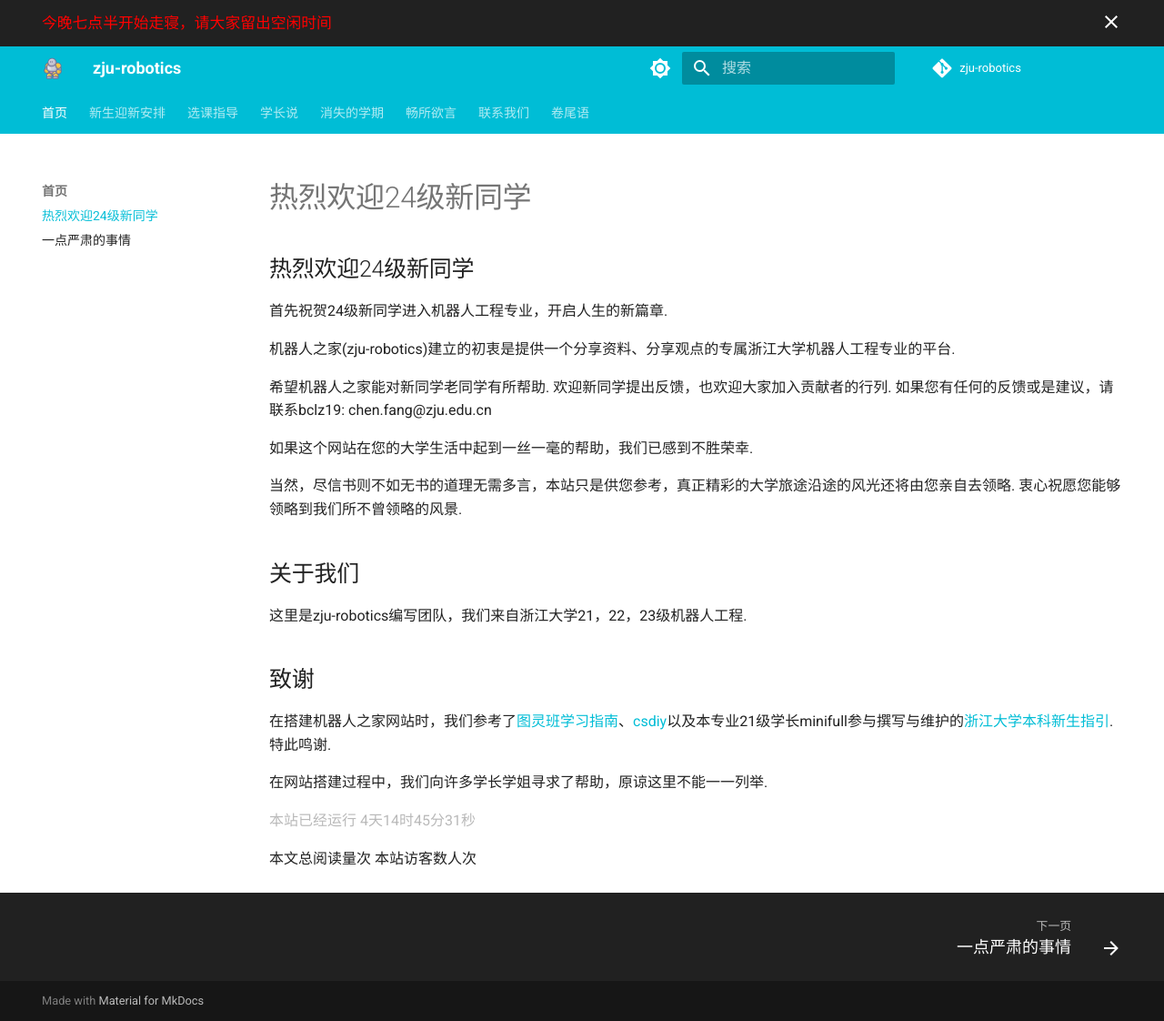
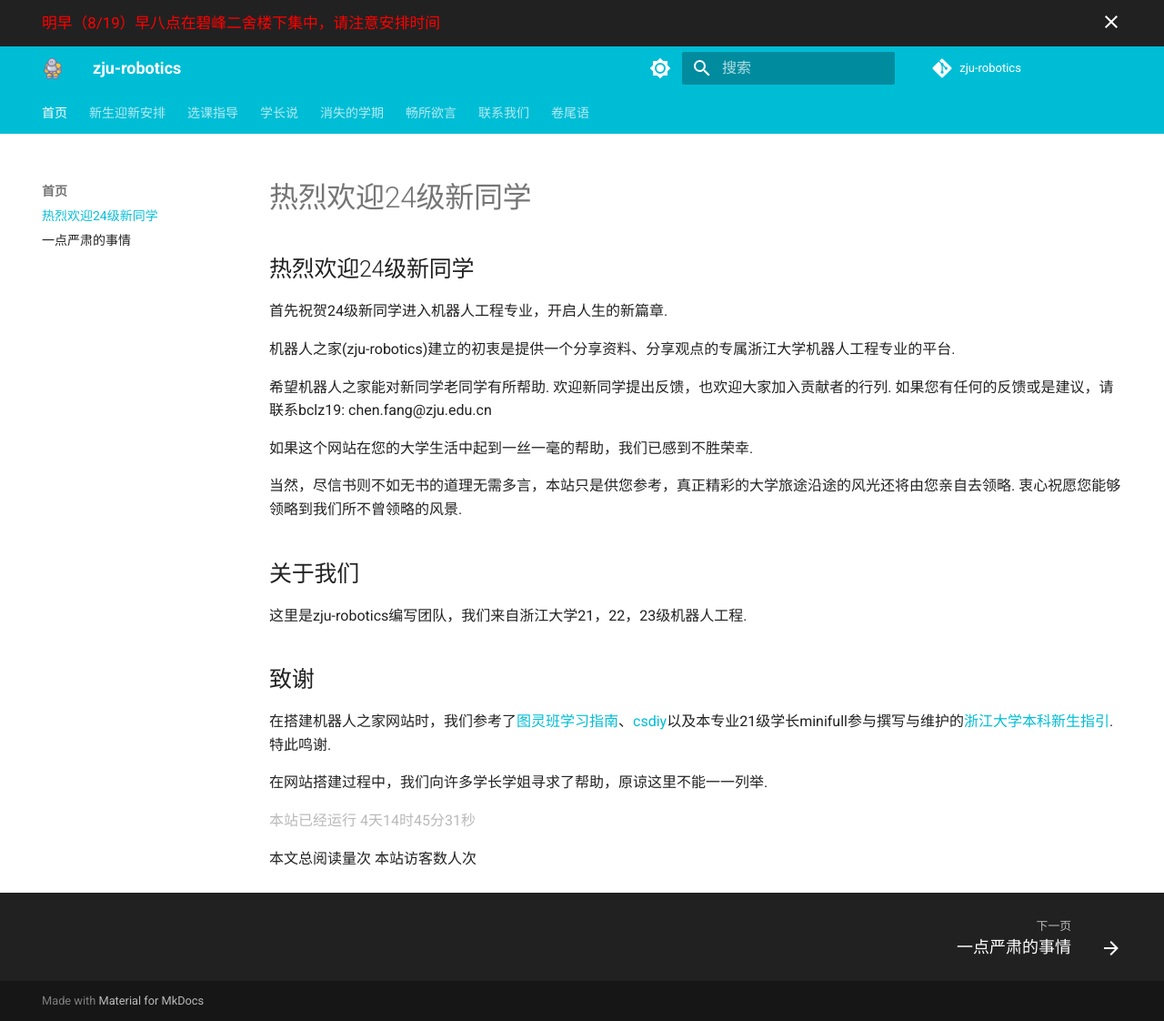
Before and after one commit to bclz19/zju-robotics, an MkDocs documentation site: the page built from docs/index.md, in a window 1280 px wide and 1122 px high. Shown: the whole window at 91% size. Built offline with MkDocs 1.6.1 and Material for MkDocs 9.7.7, drawn with Linux system fonts in a browser that asks for light colours; comment, search, counter and statistics services are not loaded.

Commit message:
更新安排

```diff
--- a/overrides/main.html
+++ b/overrides/main.html
@@ -2,6 +2,6 @@
 
 {% block announce %}
   <!-- Add announcement here, including arbitrary HTML -->
-  <big><font color='red'>今晚七点半开始走寝，请大家留出空闲时间</font></big>
+  <big><font color='red'>明早（8/19）早八点在碧峰二舍楼下集中，请注意安排时间</font></big>
 
 {% endblock %}
```
